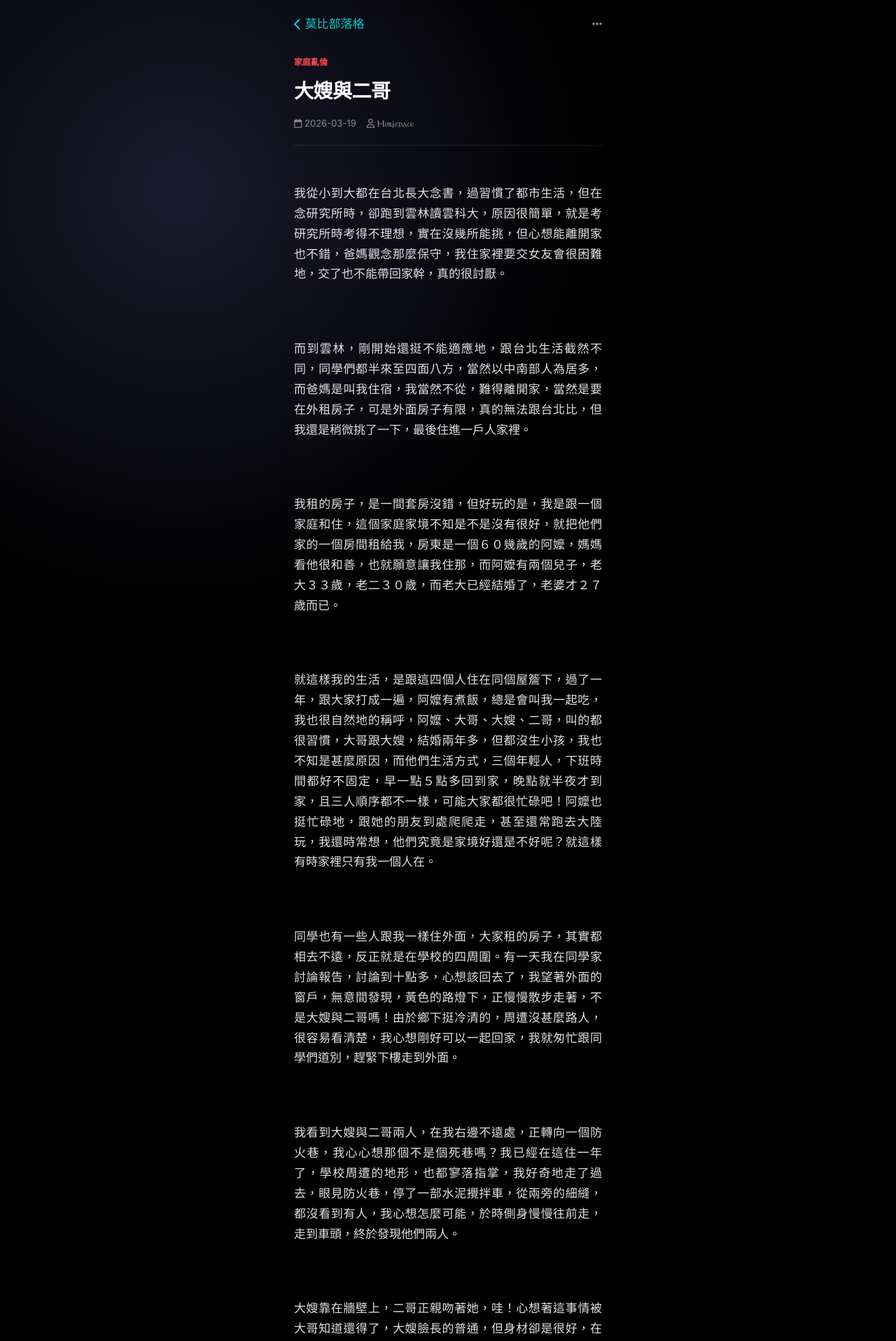
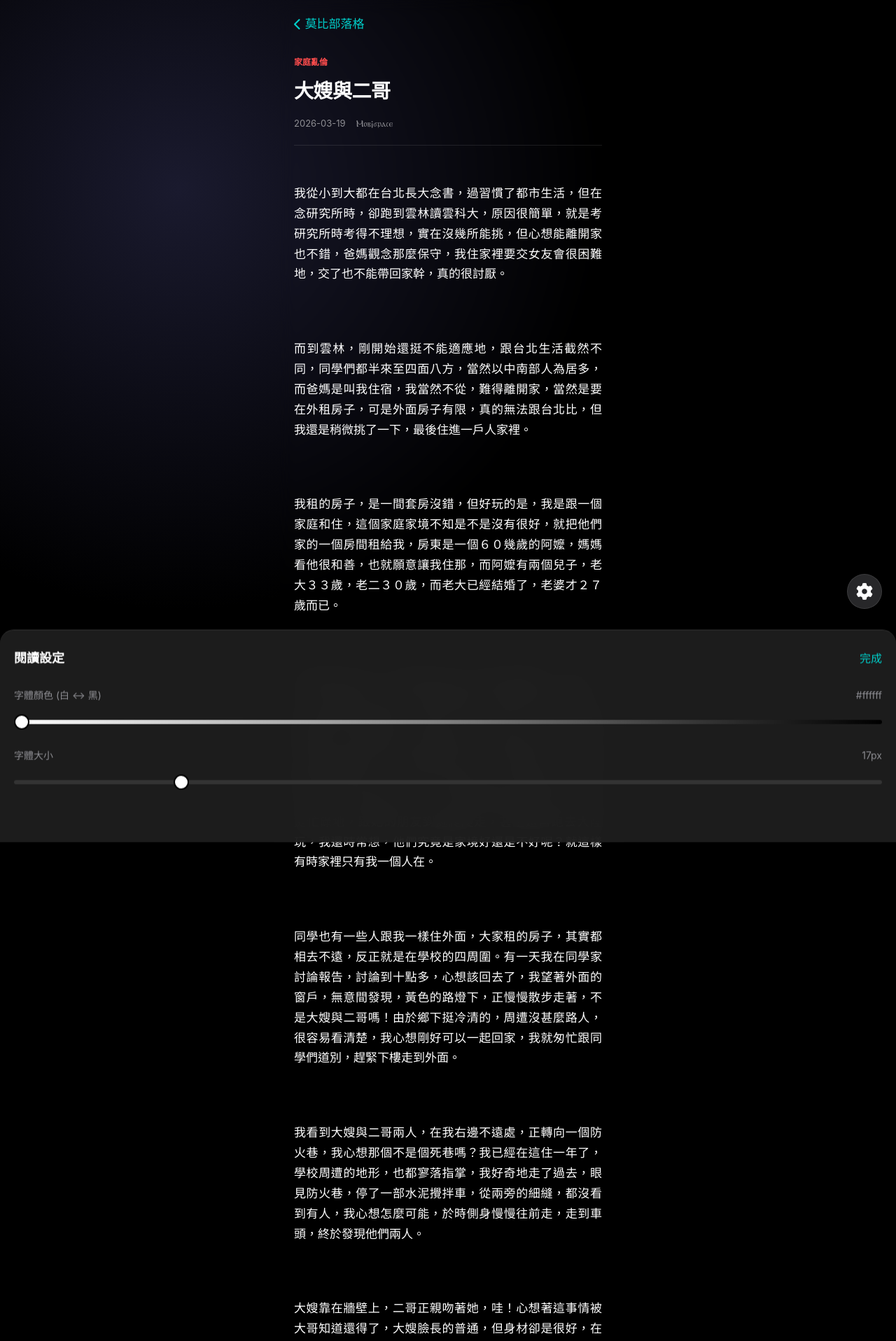
Before and after one commit to mobsp/mobsp.github.io, a Jekyll site: the page blog/p/list/大嫂與二哥.html, which Jekyll copies as it is, in a window 1280 px wide. Shown: the top 1916 px of the page at 70% size. Built offline with Jekyll 4.4.1, drawn with Linux system fonts in a browser that asks for light colours; some of the changed text lies outside the part shown.

Commit message:
Deploying to gh-pages from @ mobsp/mobsp.github.io@2bdb1097c0f232ae4446b9bb6966ac6f399d246d 🚀

```diff
--- a/blog/p/list/大嫂與二哥.html
+++ b/blog/p/list/大嫂與二哥.html
@@ -9,65 +9,81 @@
         :root {
             --ios-bg: #000000;
             --ios-card: rgba(28, 28, 30, 0.7);
-            --ios-text: #ffffff;
+            --article-text-color: #ffffff;
+            --article-font-size: 17px;
             --ios-secondary: #8e8e93;
             --accent-color: #00cec9;
+            --panel-bg: rgba(30, 30, 30, 0.95);
         }
         * { margin: 0; padding: 0; box-sizing: border-box; -webkit-tap-highlight-color: transparent; }
         body {
             font-family: -apple-system, BlinkMacSystemFont, "SF Pro Text", "Helvetica Neue", sans-serif;
-            background-color: var(--ios-bg); color: var(--ios-text); line-height: 1.7; overflow-x: hidden;
+            background-color: var(--ios-bg); color: #fff; line-height: 1.7; overflow-x: hidden;
         }
-        .glass-bg {
-            position: fixed; top: 0; left: 0; width: 100%; height: 100%;
-            background: radial-gradient(circle at 20% 30%, #1a1a2e 0%, #000 50%),
-                        radial-gradient(circle at 80% 70%, #002b2b 0%, #000 50%);
-            z-index: -1;
-        }
-        .article-container {
-            max-width: 480px; margin: 0 auto; min-height: 100dvh;
-            padding: calc(20px + env(safe-area-inset-top)) 20px 100px;
-            backdrop-filter: blur(10px);
-        }
+        .glass-bg { position: fixed; top: 0; left: 0; width: 100%; height: 100%; background: radial-gradient(circle at 20% 30%, #1a1a2e 0%, #000 50%), radial-gradient(circle at 80% 70%, #002b2b 0%, #000 50%); z-index: -1; }
+        .article-container { max-width: 480px; margin: 0 auto; min-height: 100dvh; padding: calc(20px + env(safe-area-inset-top)) 20px 150px; backdrop-filter: blur(10px); }
         .nav-header { display: flex; align-items: center; justify-content: space-between; margin-bottom: 30px; }
         .back-btn { color: var(--accent-color); text-decoration: none; font-size: 17px; display: flex; align-items: center; gap: 5px; }
-
         .post-header { margin-bottom: 25px; border-bottom: 1px solid rgba(255,255,255,0.1); padding-bottom: 20px; }
         .post-category { font-size: 12px; font-weight: 700; color: #ff4d4d; text-transform: uppercase; margin-bottom: 8px; display: block; }
         .post-title { font-size: 28px; font-weight: 800; letter-spacing: -0.5px; margin-bottom: 10px; color: #fff; }
         .post-meta { font-size: 13px; color: var(--ios-secondary); display: flex; gap: 15px; }
 
-        .post-content { font-size: 17px; color: #e1e1e1; white-space: pre-wrap; }
+        /* 文章內容控制 */
+        .post-content {
+            font-size: var(--article-font-size);
+            color: var(--article-text-color);
+            white-space: pre-wrap;
+            transition: color 0.1s, font-size 0.1s;
+        }
         .post-content p { margin-bottom: 20px; text-align: justify; }
 
-        .footer-action {
-            position: fixed; bottom: 30px; left: 50%; transform: translateX(-50%);
-            width: calc(100% - 40px); max-width: 440px;
-        }
-        .share-btn {
-            background: var(--accent-color); color: #000; border: none;
-            width: 100%; padding: 16px; border-radius: 15px;
-            font-size: 16px; font-weight: 600; cursor: pointer;
-            box-shadow: 0 10px 20px rgba(0,206,201,0.3);
-        }
+        /* 設定按鈕與彈窗 */
+        .mobi-settings-btn { position: fixed; bottom: 30px; right: 20px; width: 50px; height: 50px; background: rgba(44, 44, 46, 0.9); border-radius: 50%; display: flex; align-items: center; justify-content: center; color: #fff; font-size: 24px; box-shadow: 0 8px 16px rgba(0,0,0,0.4); cursor: pointer; z-index: 1000; border: 1px solid rgba(255,255,255,0.1); }
+        .mobi-settings-panel { position: fixed; bottom: 0; left: 0; width: 100%; background: var(--panel-bg); backdrop-filter: blur(20px); border-top-left-radius: 20px; border-top-right-radius: 20px; padding: 25px 20px 50px; transform: translateY(100%); transition: transform 0.3s ease; z-index: 999; border-top: 1px solid rgba(255,255,255,0.1); }
+        .mobi-settings-panel.show { transform: translateY(0); }
+        .panel-header { display: flex; justify-content: space-between; align-items: center; margin-bottom: 25px; }
+        .panel-title { font-size: 18px; font-weight: 700; color: #fff; }
+        .close-panel { color: var(--accent-color); cursor: pointer; }
+        .control-group { margin-bottom: 25px; }
+        .control-label { font-size: 14px; color: var(--ios-secondary); margin-bottom: 10px; display: flex; justify-content: space-between; }
+        input[type="range"] { -webkit-appearance: none; width: 100%; height: 6px; background: #333; border-radius: 3px; outline: none; }
+        input[type="range"]::-webkit-slider-thumb { -webkit-appearance: none; width: 22px; height: 22px; background: #fff; border-radius: 50%; border: 2px solid #000; cursor: pointer; }
+        #colorSlider { background: linear-gradient(to right, #ffffff, #000000); }
     </style>
 </head>
 <body>
     <div class="glass-bg"></div>
+
+    <div class="mobi-settings-btn" onclick="document.getElementById('mobiSettingsPanel').classList.add('show')">
+        <i class="fa-solid fa-gear"></i>
+    </div>
+
+    <div class="mobi-settings-panel" id="mobiSettingsPanel">
+        <header class="panel-header">
+            <span class="panel-title">閱讀設定</span>
+            <span class="close-panel" onclick="document.getElementById('mobiSettingsPanel').classList.remove('show')">完成</span>
+        </header>
+        <div class="control-group">
+            <label class="control-label">字體顏色 (白 ↔ 黑) <span id="colorVal">#ffffff</span></label>
+            <input type="range" id="colorSlider" min="0" max="255" value="0" oninput="updateColor(this.value)">
+        </div>
+        <div class="control-group">
+            <label class="control-label">字體大小 <span id="sizeVal">17px</span></label>
+            <input type="range" min="14" max="30" value="17" oninput="updateSize(this.value)">
+        </div>
+    </div>
+
     <div class="article-container">
         <header class="nav-header">
             <a href="/blog/" class="back-btn"><i class="fa-solid fa-chevron-left"></i> 莫比部落格</a>
-            <i class="fa-solid fa-ellipsis" style="color: var(--ios-secondary);"></i>
         </header>
 
         <article>
             <div class="post-header">
                 <span class="post-category">家庭亂倫</span>
                 <h1 class="post-title">大嫂與二哥</h1>
-                <div class="post-meta">
-                    <span><i class="fa-regular fa-calendar"></i> 2026-03-19</span>
-                    <span><i class="fa-regular fa-user"></i> Ⲙ𝔬ⲃ¡ⳝ𝔭ⲁ𝔠ⲉ</span>
-                </div>
+                <div class="post-meta"><span>2026-03-19</span><span>Ⲙ𝔬ⲃ¡ⳝ𝔭ⲁ𝔠ⲉ</span></div>
             </div>
 
             <div class="post-content">
@@ -81,13 +97,13 @@
 
 <p>同學也有一些人跟我一樣住外面，大家租的房子，其實都相去不遠，反正就是在學校的四周圍。有一天我在同學家討論報告，討論到十點多，心想該回去了，我望著外面的窗戶，無意間發現，黃色的路燈下，正慢慢散步走著，不是大嫂與二哥嗎！由於鄉下挺冷清的，周遭沒甚麼路人，很容易看清楚，我心想剛好可以一起回家，我就匆忙跟同學們道別，趕緊下樓走到外面。</p>
 
-<p>我看到大嫂與二哥兩人，在我右邊不遠處，正轉向一個防火巷，我心心想那個不是個死巷嗎？我已經在這住一年了，學校周遭的地形，也都寥落指掌，我好奇地走了過去，眼見防火巷，停了一部水泥攪拌車，從兩旁的細縫，都沒看到有人，我心想怎麼可能，於時側身慢慢往前走，走到車頭，終於發現他們兩人。</p>
+<p>我看到大嫂與二哥兩人，在我右邊不遠處，正轉向一個防火巷，我心想那個不是個死巷嗎？我已經在這住一年了，學校周遭的地形，也都寥落指掌，我好奇地走了過去，眼見防火巷，停了一部水泥攪拌車，從兩旁的細縫，都沒看到有人，我心想怎麼可能，於時側身慢慢往前走，走到車頭，終於發現他們兩人。</p>
 
 <p>大嫂靠在牆壁上，二哥正親吻著她，哇！心想著這事情被大哥知道還得了，大嫂臉長的普通，但身材卻是很好，在加上她穿著短裙，更是性感迷人，我看見二哥一邊親，手也開始伸進大嫂的裙子裡，似乎在開始摸小穴了吧！我好興奮地看到這個場景，二哥把大嫂上衣往上拉，胸罩也拉了起來，我看到大嫂的胸部，並沒有很大，但二哥卻饑渴地又吸又舔，大嫂不動地，任二哥舔弄著，我看見二哥雙手都在撫摸著大嫂的小穴。</p>
 
 <p>我深怕他們會發現我，看了幾分鐘，她們有新動作時，頭還要趕緊伸回來，而我在伸回去時，大嫂則蹲在地上，慢慢吸著二哥的雞巴，二哥褲子脫到一半，四角褲露出老二，大嫂似乎很享受地，閉著眼睛，慢慢地吸著二哥的雞巴，二哥拉著自己的衣服，很享受地看著大嫂含著他的雞巴，就這樣大嫂含了幾分鐘，當她要站起來時，我趕緊又躲了起來，自己算了個幾分鐘，又伸頭去看。</p>
 
-<p>這時她們換了個姿勢，大嫂趴在牆壁上，二哥正從後面幹著大嫂，大嫂並沒有發出太大聲的伸吟，可能是夜深寧靜，周遭還有點少數住戶，大嫂只是隨著二哥插動著，二哥把大嫂的裙襬給拉了起來，他可能想看著他的雞巴，桶大嫂小穴的樣子，而我卻是看到大嫂那白嫩嫩的屁股，二哥扶著大嫂的腰，不斷地插動著，就這樣過了幾分鐘，他們又換姿勢，這時他們坐到地上，背對著我，我只能看到二哥的背部，心想著要換個偷窺地點才行，但換到他們前面也不對，於是我走到另一側，趴在地上，剛好看到大嫂的臉。</p>
+<p>這時她們換了個姿勢，大嫂趴在牆壁上，二哥正從後面幹著大嫂，大嫂並沒有發出太大聲的伸吟，可能是夜深寧靜，周遭還有點少數住戶，大嫂與其說是隨著二哥插動著，二哥把大嫂的裙襬給拉了起來，他可能想看著他的雞巴，桶大嫂小穴的樣子，而我卻是看到大嫂那白嫩嫩的屁股，二哥扶著大嫂的腰，不斷地插動著，就這樣過了幾分鐘，他們又換姿勢，這時他們坐到地上，背對著我，我只能看到二哥的背部，心想著要換個偷窺地點才行，但換到他們前面也不對，於是我走到另一側，趴在地上，剛好看到大嫂的臉。</p>
 
 <p>我看到大嫂的臉，似乎像是有小聲叫著，任著二哥插，我心想這比剛剛距離稍微遠一點，就大膽拿起自己手機，把攝影模式調成夜間模式，試了一下，幸虧我的手機功能不差，影像居然還蠻清晰，可以清楚拍到大嫂的臉，二哥還不時趴下親大嫂幾下，這擺明就是讓我也把他的臉照了進來，二哥的襯衫鈕扣已經全解開，大嫂抱著二哥的身體，似乎希望他能幹更大力點，這時大嫂又躺回地上，我發現大嫂眼睛飄向我，我趕緊閃了一下，再回去錄影，大嫂依然躺在地上被二哥幹，幸好沒被發現，就這樣我錄了４分２１秒，大嫂躺著被二哥幹著樣子，直到大嫂站起來，穿起內褲，我才趕緊離開。</p>
 
@@ -149,22 +165,32 @@
 <p>我：「妳不喜歡嗎？」我親親地又打了幾下</p>
 <p>大嫂：「你好壞唷……嗯……嗯……」</p>
 <p>大嫂：「我最喜歡壞男人了……我……還……要……啊……啊……」</p>
-<p>我：「看我怎樣幹死妳」</p>
+<p>我：「那我看我怎樣幹死妳」</p>
 
 <p>我繼續猛力桶，還加拍打，只見大嫂叫得更大聲，似乎比我還興奮，我幹一幹，休息時，還摸著大嫂的小穴，就是要讓她一直呈現興奮狀態，我還把大嫂的大腿，抬起來放在餐桌上，大嫂的小穴被撐開，可以感覺淫水更是多，這只會讓我更興奮，不斷地桶著大嫂，自己還把上衣給脫了，真的挺熱地，最後我再把大嫂，躺回飯桌上，因為我也快出來了，我身體壓著大嫂的雙腿，讓自己雞巴可以更深入。</p>
 
 <p>我：「嗯……嗯……嗯……要射了要……」</p>
 <p>大嫂：「啊……啊……啊……」</p>
 
-<p>最後我拔了出來，大嫂還蹲了下來，讓我射在她臉上，還幫我雞巴給舔乾淨。</p>
+<p>最後我拔了出來，大嫂還蹲了下來，讓射在在她臉上，還幫我雞巴給舔乾淨。</p>
 
 <p>就這樣，之後大嫂常常打電話問我在哪裡，我總是帶她到各地方做愛，雲林太多地方可以在戶外做愛了，不像在台北只能當車床族，而在家，只要是沒人時，大嫂都會主動找我，要我幹幹她才行，就這樣我也變成很忙碌的學生了。</p>
             </div>
         </article>
+    </div>
 
-        <div class="footer-action">
-            <button class="share-btn" onclick="navigator.share({title: '大嫂與二哥', url: window.location.href})">分享文章</button>
-        </div>
-    </div>
+    <script>
+        function updateColor(val) {
+            const v = 255 - val;
+            const hex = v.toString(16).padStart(2, '0');
+            const color = `#${hex}${hex}${hex}`;
+            document.documentElement.style.setProperty('--article-text-color', color);
+            document.getElementById('colorVal').innerText = color;
+        }
+        function updateSize(val) {
+            document.documentElement.style.setProperty('--article-font-size', val + 'px');
+            document.getElementById('sizeVal').innerText = val + 'px';
+        }
+    </script>
 </body>
 </html>
--- a/history.html
+++ b/history.html
@@ -1,5 +1,6 @@
 <!DOCTYPE html><html><head><meta charset="UTF-8"><title>系統進化日誌</title><link rel="stylesheet" href="style.css"></head><body>
 <div class="container"><h1>🚀 系統進化日誌</h1><ul class="timeline">
+<li><span class='date'>2026-03-19</span><span class='msg'>更新 大嫂與二哥.html</span></li>
 <li><span class='date'>2026-03-19</span><span class='msg'>更新 index.html</span></li>
 <li><span class='date'>2026-03-19</span><span class='msg'>更新 index.html</span></li>
 <li><span class='date'>2026-03-19</span><span class='msg'>更新 index.html</span></li>
@@ -13,5 +14,4 @@
 <li><span class='date'>2026-03-19</span><span class='msg'>创建 sister-in-law-and-brother</span></li>
 <li><span class='date'>2026-03-19</span><span class='msg'>Update articles.json</span></li>
 <li><span class='date'>2026-03-19</span><span class='msg'>创建 Sister-in-law-and-brother.html</span></li>
-<li><span class='date'>2026-03-19</span><span class='msg'>更新 index.html</span></li>
 <li><span class='date'>2026-03-19</span><span class='msg'>更新 index.html</span></li></ul><a href="index.html" class="back-btn">← 返回主頁</a></div></body></html>
```
Also changed, not shown: other parts of blog/p/list/大嫂與二哥.html (+1 -1 lines).
